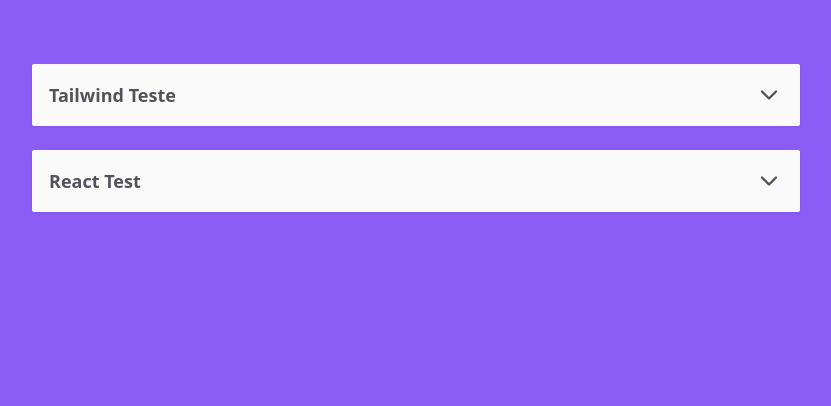
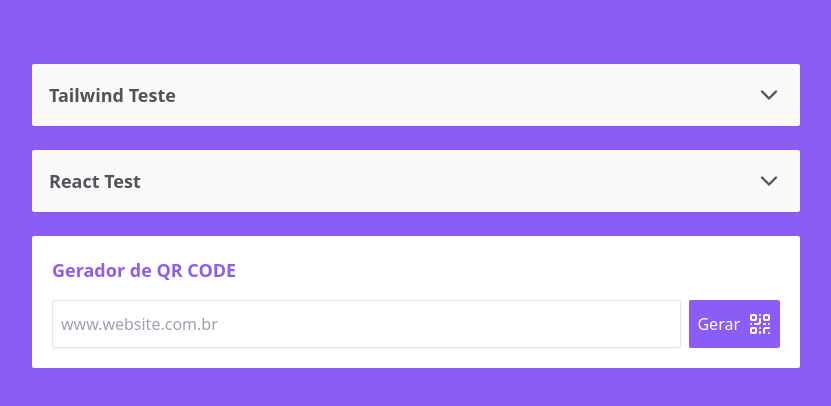
Before and after one commit to KayoSilva19/tailwind-accordion, a React (Vite) app: page / in a window 1280 px wide. Shown: the top 406 px of the page, without its empty margins (224-1055 px from the left). Built offline with nearby package versions, Linux system fonts and the light colour scheme.

Commit message:
:sparkles: feat: QR Code

```diff
--- a/src/App.tsx
+++ b/src/App.tsx
@@ -1,10 +1,12 @@
 import { Accordion } from './Components/Accordion'
+import { QrCode } from './Components/QrCode'
 
 export function App() {
   return (
     <main className="flex h-screen flex-col items-center gap-6 bg-violet-500 px-10 pt-16">
       <Accordion title="Tailwind Teste" />
       <Accordion title="React Test" />
+      <QrCode />
     </main>
   )
 }
--- a/src/Components/Accordion.tsx
+++ b/src/Components/Accordion.tsx
@@ -18,7 +18,7 @@ export function Accordion({ title }: AccordionProps) {
     <div
       onClick={handleOpen}
       ref={parent}
-      className="group flex w-full min-w-48 max-w-3xl cursor-pointer flex-col rounded-sm border border-transparent bg-zinc-50 p-4 shadow-sm transition-all duration-500 ease-in-out hover:border-violet-700 hover:bg-violet-50 "
+      className="group flex w-full min-w-48 max-w-3xl cursor-pointer flex-col rounded-sm border border-transparent bg-zinc-50 p-4 shadow-sm transition-all duration-500 ease-in-out hover:border-violet-700 hover:bg-violet-50"
     >
       <div className="flex flex-1">
         <span className="text-lg font-semibold text-zinc-600 group-hover:text-violet-500">
--- /dev/null
+++ b/src/Components/Button.tsx
@@ -0,0 +1,38 @@
+import { ReactNode, ComponentProps } from 'react'
+
+type ButtonProps = ComponentProps<'button'> & {
+  children: ReactNode
+}
+
+function Root({ children, ...rest }: ButtonProps) {
+  return (
+    <button
+      {...rest}
+      className="group flex h-12 items-center justify-center gap-2 rounded-sm bg-violet-500  p-2 duration-300 hover:bg-violet-800"
+    >
+      {children}
+    </button>
+  )
+}
+
+type ButtonTextProps = {
+  text: string
+}
+
+function Text({ text }: ButtonTextProps) {
+  return <span className="font-medium text-white">{text}</span>
+}
+
+type ButtonIconProps = {
+  children: ReactNode
+}
+
+function Icon({ children }: ButtonIconProps) {
+  return children
+}
+
+export const Button = {
+  Root,
+  Text,
+  Icon,
+}
--- /dev/null
+++ b/src/Components/QrCode.tsx
@@ -0,0 +1,59 @@
+import { Input } from './input'
+import { Button } from './Button'
+import { QrCodeIcon } from 'lucide-react'
+import { useState, ChangeEvent } from 'react'
+
+export function QrCode() {
+  const [inputLink, setInputLink] = useState<string>('')
+  const [apiCode, setApiCode] = useState<string>('')
+  const [validator, setValidator] = useState<boolean>(true)
+
+  const API = 'https://api.qrserver.com/v1/create-qr-code/?size=150x150&data='
+
+  function hangleChange(link: ChangeEvent<HTMLInputElement>) {
+    const newLink = link.target.value
+    setInputLink(newLink)
+  }
+
+  function handleGenerateQRCode() {
+    const API_QR_CODE = `${API}${inputLink}`
+    setApiCode('')
+
+    if (inputLink === '') {
+      return setValidator(false)
+    }
+
+    setValidator(true)
+    setApiCode(API_QR_CODE)
+  }
+
+  return (
+    <div className="flex w-full max-w-3xl flex-col rounded-sm bg-white p-5">
+      <span className="text-lg font-bold text-violet-500">
+        Gerador de QR CODE
+      </span>
+      <div className="mt-4 flex items-center justify-center gap-2">
+        <Input value={inputLink} onChange={hangleChange} />
+        <Button.Root onClick={handleGenerateQRCode}>
+          <Button.Text text="Gerar" />
+          <Button.Icon>
+            <QrCodeIcon className="h-6 w-6 text-white" />
+          </Button.Icon>
+        </Button.Root>
+      </div>
+
+      <div className="flex justify-center">
+        {validator === false && (
+          <span className="mt-6 font-medium text-red-500">Insira um link</span>
+        )}
+
+        {apiCode && (
+          <img
+            className="mt-6 rounded-md bg-violet-500 p-2 shadow-lg"
+            src={apiCode}
+          />
+        )}
+      </div>
+    </div>
+  )
+}
--- /dev/null
+++ b/src/Components/input.tsx
@@ -0,0 +1,13 @@
+import { ComponentProps } from 'react'
+
+type inputProps = ComponentProps<'input'>
+export function Input({ ...rest }: inputProps) {
+  return (
+    <input
+      {...rest}
+      className="group h-12 flex-1 rounded-sm border border-zinc-200 p-2 text-zinc-900 shadow-sm outline-none focus-within:border-violet-400"
+      type="text"
+      placeholder="www.website.com.br"
+    />
+  )
+}
```
Also changed, not shown: prettier.config.js (line endings or trailing spaces).
